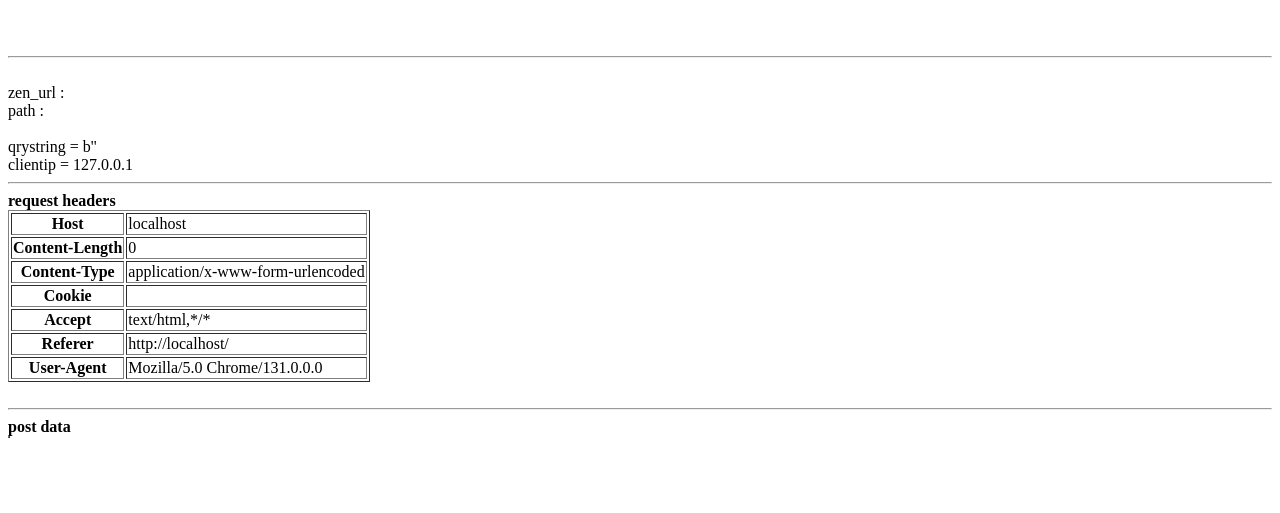
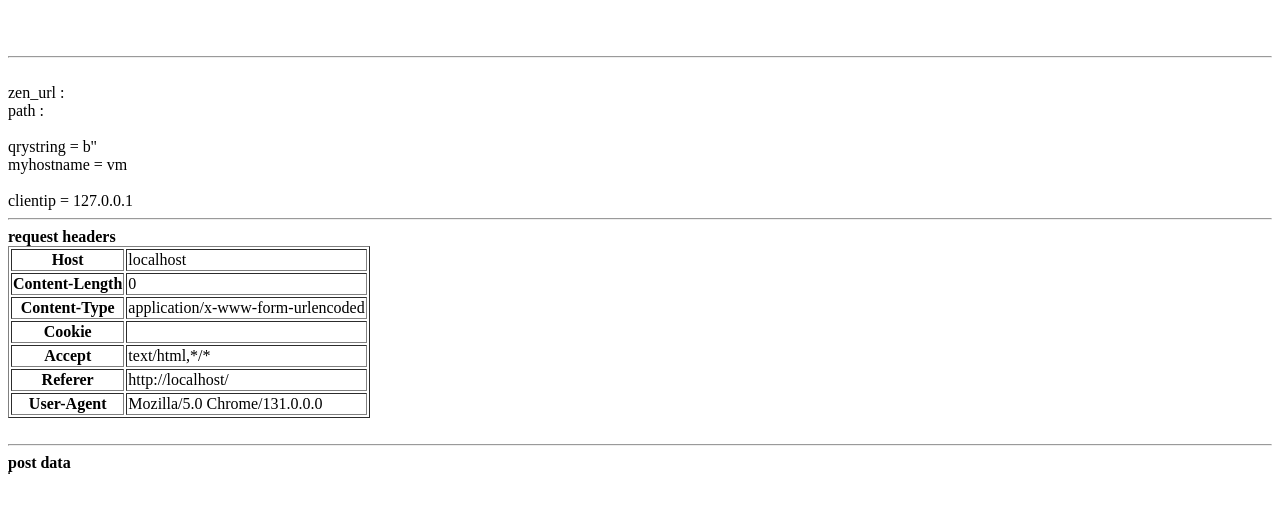
Before and after one commit to sriramsrinivasangmail/pyk8s, a Flask app: page / in a window 1280 px wide. Shown: the top 513 px of the page. Run offline with Flask 2, Linux system fonts and the light colour scheme; some libraries are stand-ins or nearby versions.

Commit message:
adding hostname

```diff
--- a/src/app.py
+++ b/src/app.py
@@ -1,6 +1,7 @@
 import os
 import json
 import flask
+import socket
 
 app = flask.Flask(__name__)
 
@@ -13,7 +14,9 @@ def doRender(template,u_path):
     else:
         clientip = (flask.request.environ['HTTP_X_FORWARDED_FOR']) # if behind a proxy
 
-    return flask.render_template(template,zen_url = zen_url,result = headers, path = u_path, qry = flask.request.query_string, postdata=flask.request.form, clientip = clientip)
+    myhostname = socket.gethostname()
+
+    return flask.render_template(template,zen_url = zen_url,result = headers, path = u_path, qry = flask.request.query_string, postdata=flask.request.form, clientip = clientip, myhostname = myhostname)
 
 @app.route('/', defaults={'u_path': ''})
 @app.route('/<path:u_path>',methods = ['POST', 'GET'])
--- a/src/templates/index.html
+++ b/src/templates/index.html
@@ -10,6 +10,9 @@ path : {{path}}
 <br>
 <br>
 qrystring = {{qry}}
+<br>
+myhostname = {{myhostname}}
+<br>
 <br>
 clientip = {{clientip}}
 <br>
```
